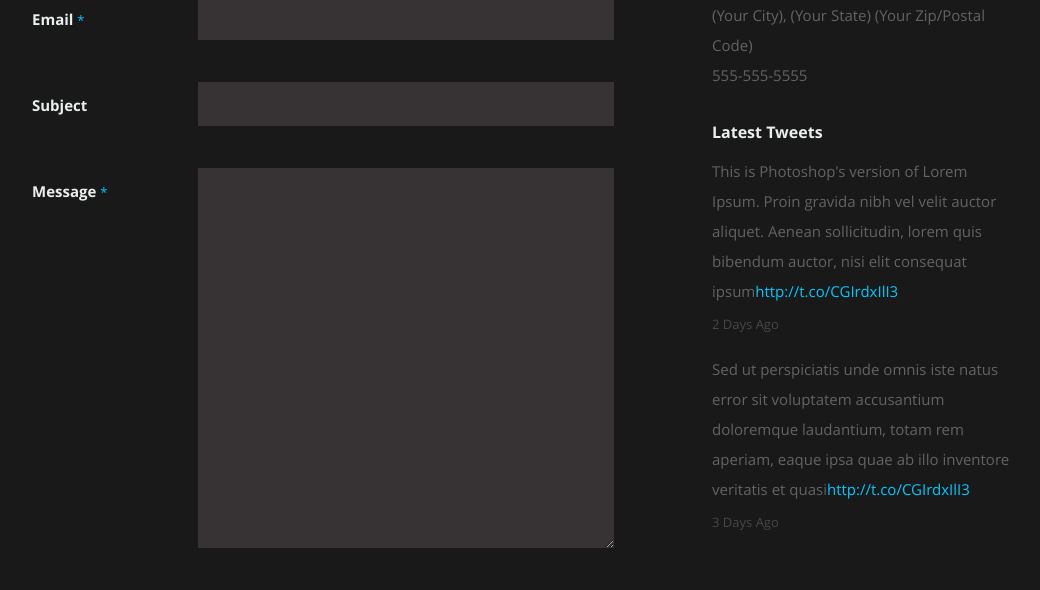
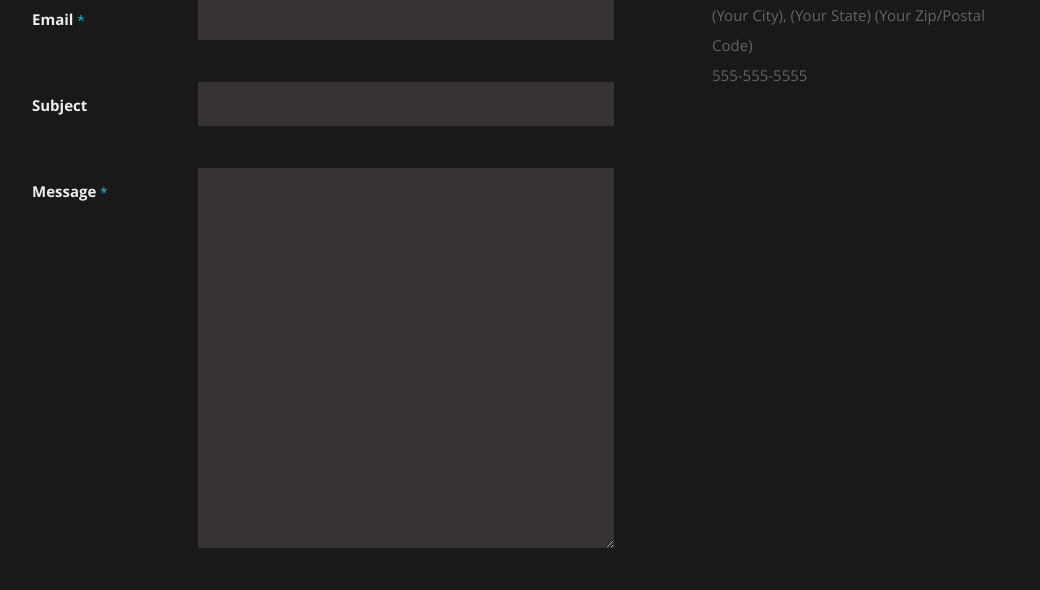
Before and after one commit to dattrantienht/My_React_Resume, a React (Create React App) app: page / in a window 1280 px wide. Shown: the part 4420-5010 px from the top of the page, without its empty margins (118-1158 px from the left). Built offline with nearby package versions, Linux system fonts and the light colour scheme.

Commit message:
Update Contact.js

```diff
--- a/src/Components/Contact.js
+++ b/src/Components/Contact.js
@@ -51,7 +51,7 @@
                 </p>
               </div>
 
-              <div className="widget widget_tweets">
+              {/* <div className="widget widget_tweets">
                 <h4 className="widget-title">Latest Tweets</h4>
                 <ul id="twitter">
                   <li>
@@ -78,7 +78,8 @@
                     </b>
                   </li>
                 </ul>
-              </div>
+              </div> */}
+
             </aside>
           </Slide>
         </div>
```
